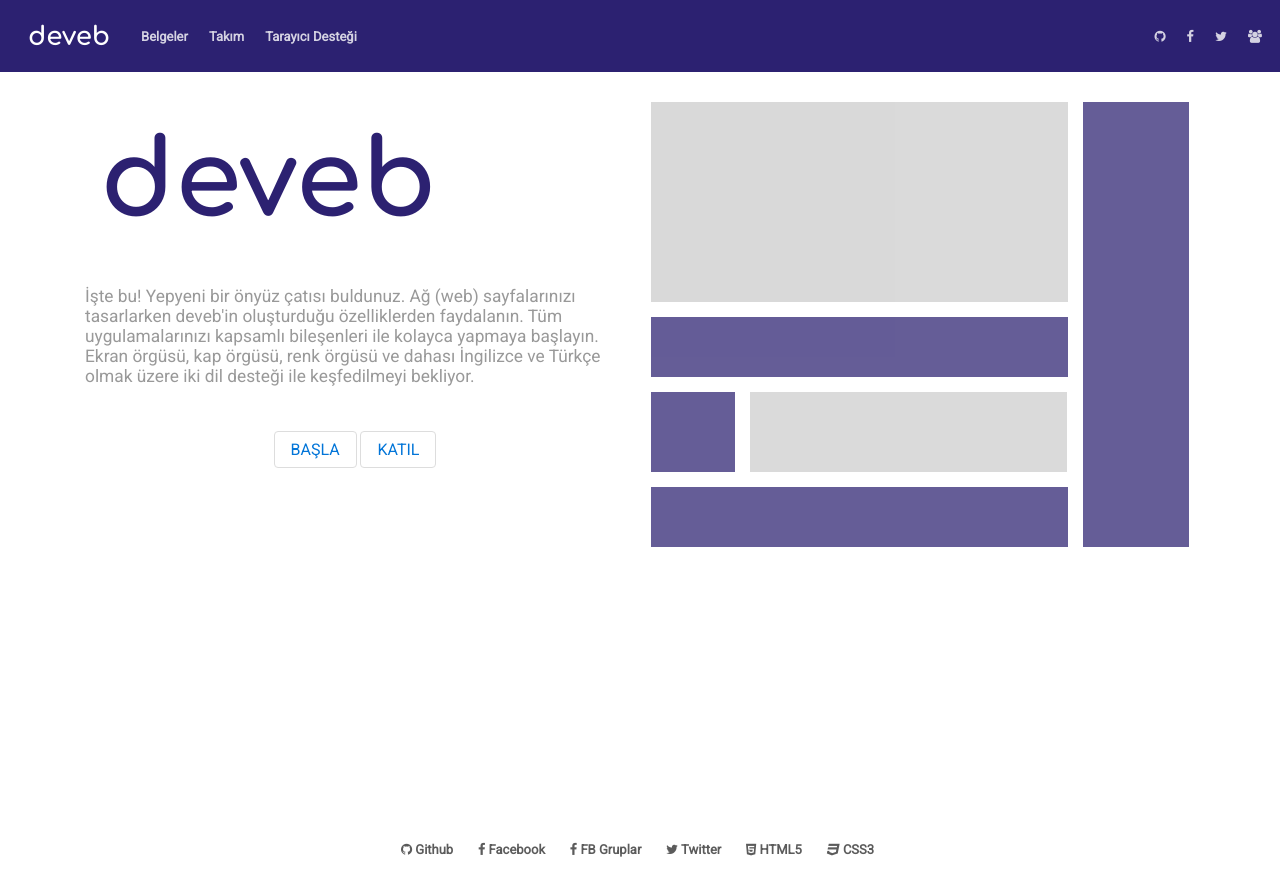
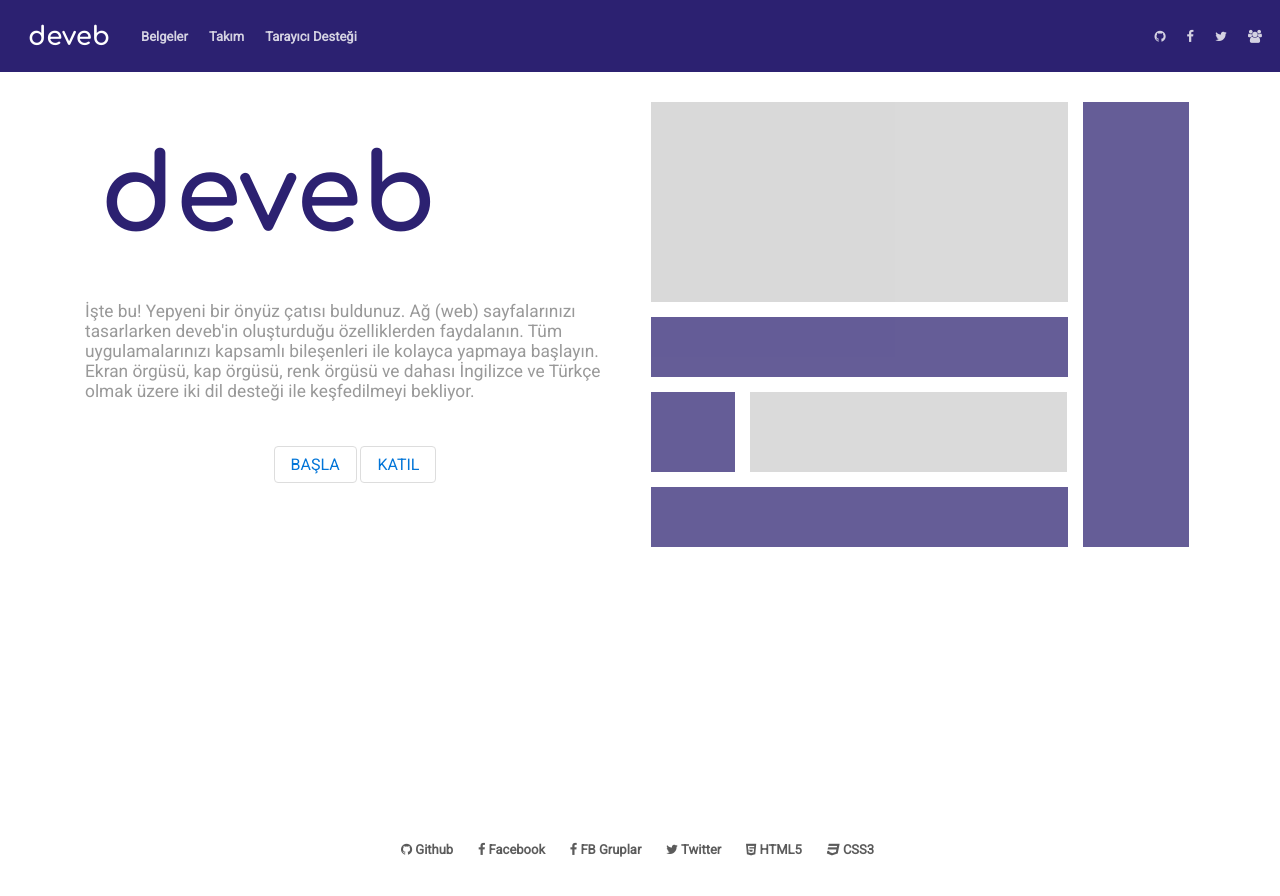
Before and after one commit to data-deveb/data-deveb.github.io, a Jekyll site: the page built from index.html, in a window 1280 px wide. Shown: the top 896 px of the page. Built offline with Jekyll 4.4.1, drawn with Linux system fonts in a browser that asks for light colours.

Commit message:
Güncelleme

```diff
--- a/index.html
+++ b/index.html
@@ -2,7 +2,7 @@
 layout: home
 title: deveb
 ---
-<div data-gnl="8 8p üstte" data-ort="8p">
+<div data-gnl="8 8p göbekte" data-ort="8p" class="beri-üst-2">
   <div data-gnl="8 uzun-ol göbekte" data-ort="4">
     <div data-gnl="1 1p">
       <h1 class="metin-deveb beri-2" style="font-size:80pt; font-family: 'Comfortaa', cursive; color:#2c2171 !important; display:flex;">deveb</h1>
@@ -16,7 +16,7 @@
       </p>
     </div>
   </div>
-  <div data-gnl="8 uzat" data-ort="4" data-etki="havada" class="beri-üst-2">
+  <div data-gnl="8 uzat" data-ort="4" data-etki="havada">
     <div data-gnl="6" style="padding-left:2%">
         <div data-gnl="8" class="beri-alt-1" style="font-size:500%;background-color:#ccc; height:200px;"></div>
         <div data-gnl="8" class="ap-deveb beri-alt-1" style="height:60px;"></div>
```
